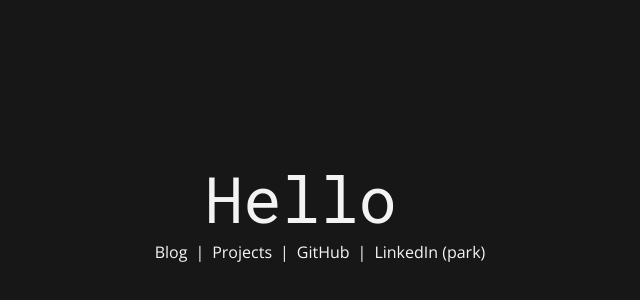
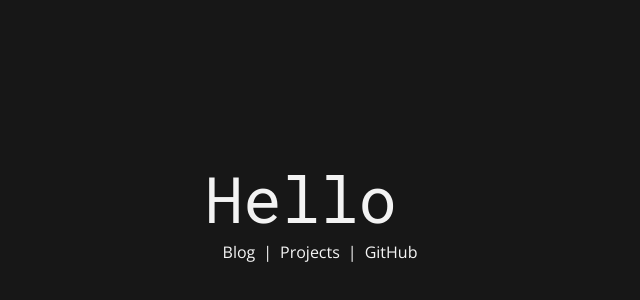
Before and after one commit to MrCoolTheCucumber/my-site, a React app: page / in a window 1280 px wide. Shown: the part 190-490 px from the top of the page, without its empty margins (320-960 px from the left). Built offline with nearby package versions, Linux system fonts and the light colour scheme.

Commit message:
Fix links in blogs, fix home page and header navigation

```diff
--- a/src/components/blog/blog.scss
+++ b/src/components/blog/blog.scss
@@ -29,6 +29,16 @@
     margin-bottom: 50px;
 
     font-size: 19px;
+
+    $link-color: rgb(124, 217, 253);
+
+    a:link {
+        color: $link-color;
+    }
+
+    a:visited {
+        color: $link-color;
+    }
 }
 
 .blog-post__footer {
--- a/src/components/header.tsx
+++ b/src/components/header.tsx
@@ -10,6 +10,7 @@ export default class Home extends React.Component {
                 <Link to="/">Home</Link>
                 <Link to="/blog">Blog</Link>
                 <Link to='/project'>Projects</Link>
+                <a href='https://github.com/RubenG123'>GitHub</a>
             </div>
         )
     }
--- a/src/components/home/home.tsx
+++ b/src/components/home/home.tsx
@@ -75,8 +75,6 @@ export default class Home extends React.Component<{}, HomeState> {
                         <Link to='/project'>Projects</Link>
                         <span>|</span>
                         <a href='https://github.com/RubenG123'>GitHub</a>
-                        <span>|</span>
-                        <a href='https://www.linkedin.com/in/ruben-ghatoaura/'>LinkedIn (park)</a>
                     </div>
                 </div>
             </div>
```
Also changed, not shown: src/components/blog/chip8/chip8.tsx (+3 -4 lines).
